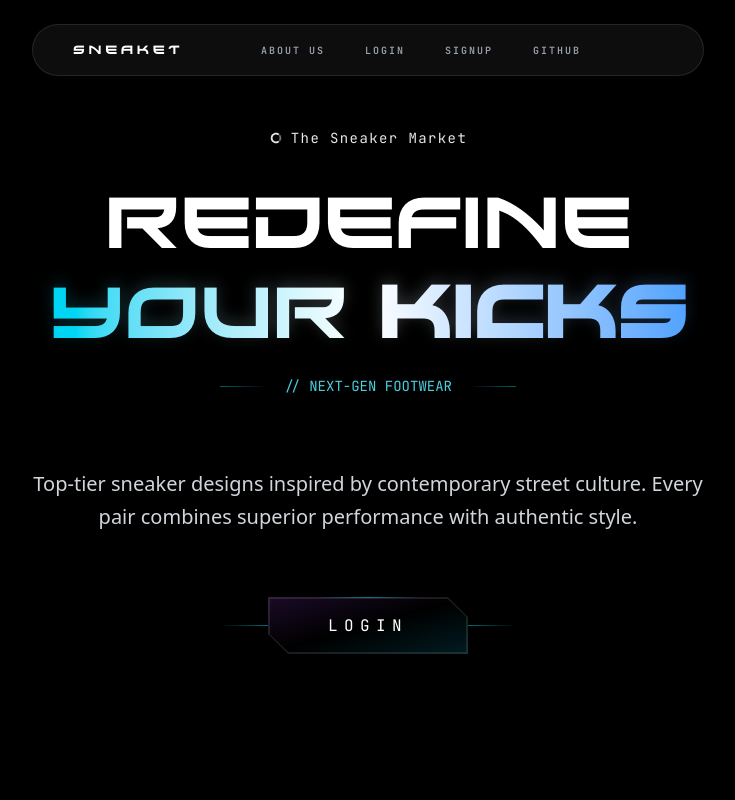
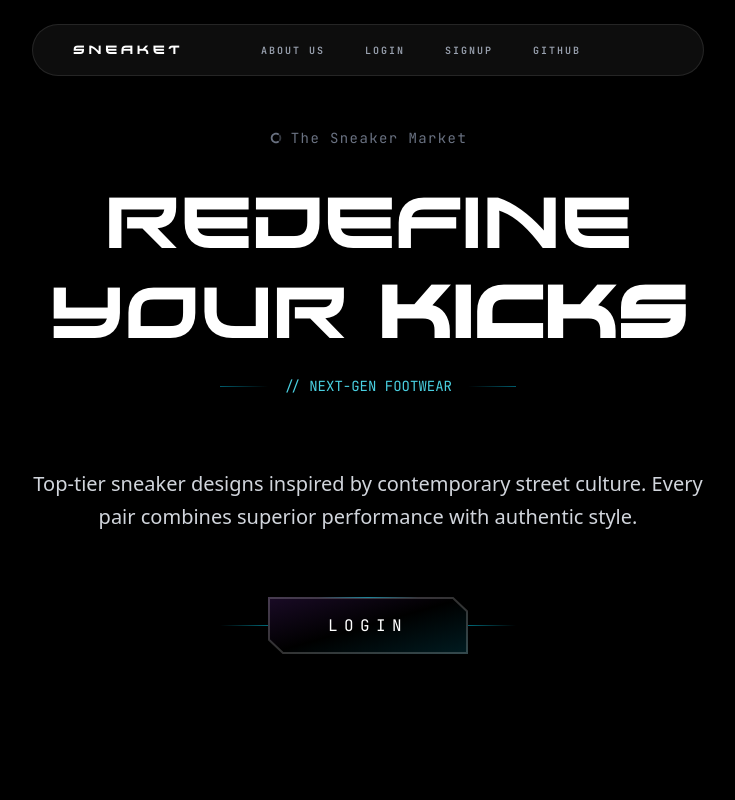
Before and after one commit to rishebss/sneaket_frontend, a React (Vite) app: page / in a window 1280 px wide. Shown: the top 800 px of the page, without its empty margins (272-1007 px from the left). Built offline with nearby package versions, Linux system fonts and the light colour scheme.

Commit message:
home page redesign

```diff
--- a/src/defaultcomponents/AboutSection.jsx
+++ b/src/defaultcomponents/AboutSection.jsx
@@ -34,16 +34,32 @@ export default function AboutSection() {
 
   return (
     <section className="bg-transparent py-20 md:py-40 relative overflow-hidden">
-      <div className="container mx-auto max-w-7xl px-6 relative z-10">
+      <motion.div
+        initial={{ opacity: 0, y: 50, rotate: -2 }}
+        whileInView={{ opacity: 1, y: 0, rotate: 0 }}
+        viewport={{ once: true, amount: 0.15 }}
+        transition={{
+          duration: 1.2,
+          ease: [0.16, 1, 0.3, 1],
+          opacity: { duration: 0.8 }
+        }}
+        className="container mx-auto max-w-7xl px-6 relative z-10"
+      >
         {/* Header */}
         <div className="text-center mb-20">
-          <div className="inline-flex items-center gap-3 mb-6">
+          <motion.div
+            initial={{ opacity: 0, scale: 0.9 }}
+            whileInView={{ opacity: 1, scale: 1 }}
+            viewport={{ once: true }}
+            transition={{ duration: 0.6 }}
+            className="inline-flex items-center gap-3 mb-6"
+          >
             <div className="h-px w-8 bg-gradient-to-r from-transparent to-blue-500/50" />
             <span className="text-xs md:text-xl font-mono text-cyan-400 uppercase tracking-[0.3em] whitespace-nowrap">
               Why sneaket
             </span>
             <div className="h-px w-8 bg-gradient-to-l from-transparent to-blue-500/50" />
-          </div>
+          </motion.div>
 
 
           <p className="text-center mt-0 text-gray-400 max-w-2xl mx-auto text-sm md:text-base leading-relaxed mb-12">
@@ -53,8 +69,15 @@ export default function AboutSection() {
 
         {/* Bento Cards Grid */}
         <div className="grid grid-cols-1 md:grid-cols-3 gap-8">
-          {cards.map((card) => (
-            <div key={card.id} className="group relative">
+          {cards.map((card, index) => (
+            <motion.div
+              key={card.id}
+              initial={{ opacity: 0, y: 30 }}
+              whileInView={{ opacity: 1, y: 0 }}
+              viewport={{ once: true }}
+              transition={{ duration: 0.5, delay: index * 0.1 }}
+              className="group relative"
+            >
               {/* Main Card Container */}
               <div className="relative h-full bg-gradient-to-br from-transparent to-gray-500/15 backdrop-blur-3xl border border-white/5 p-8 overflow-hidden transition-all duration-700 hover:bg-white/[0.03] hover:border-white/10">
 
@@ -88,10 +111,10 @@ export default function AboutSection() {
                 {/* Hover Glow Background */}
                 <div className="absolute inset-0 bg-gradient-to-br from-transparent via-transparent to-white/5 opacity-0 group-hover:opacity-100 transition-opacity duration-700" />
               </div>
-            </div>
+            </motion.div>
           ))}
         </div>
-      </div>
+      </motion.div>
     </section>
   );
 }
--- a/src/defaultcomponents/DefaultHero.jsx
+++ b/src/defaultcomponents/DefaultHero.jsx
@@ -10,7 +10,7 @@ export default function Hero() {
       <div className="relative z-10 flex flex-col items-center justify-center px-6 sm:px-12 lg:px-24 pt-32 pb-12">
 
         <div className="mb-8 flex items-center justify-start gap-3">
-          <span className="text-[12px] sm:text-sm text-gray-200 tracking-widest font-mono flex items-center gap-2">
+          <span className="text-[12px] sm:text-sm text-gray-500 tracking-widest font-mono flex items-center gap-2">
             <CgOpenCollective />
             The Sneaker Market
           </span>
@@ -22,12 +22,10 @@ export default function Hero() {
             <h1 className="text-3xl sm:text-5xl md:text-7xl lg:text-7xl font-sneaket text-white mb-2 leading-tight">
               <span className="block">Redefine</span>
               <span className="relative inline-block">
-                <span className="bg-gradient-to-r from-cyan-400 via-white to-blue-400 bg-clip-text text-transparent">
+                <span className="bg-white bg-clip-text text-transparent">
                   YOUR <span className="font-black">KICKS</span>
                 </span>
-                <span className="absolute -top-1 left-0 bg-gradient-to-r from-cyan-400 via-white to-blue-400 bg-clip-text text-transparent opacity-20 blur-sm">
-                  YOUR <span className="font-black">KICKS</span>
-                </span>
+
               </span>
             </h1>
           </div>
@@ -54,38 +52,61 @@ export default function Hero() {
         <div className="flex items-center justify-center">
           <Link to="/login" className="group relative flex items-center">
             {/* Left Connecting Line */}
-            <div className="w-8 sm:w-12 h-px bg-gradient-to-r from-transparent to-cyan-400/50 group-hover:to-cyan-400 transition-all duration-300" />
+            <div className="w-6 sm:w-12 h-px bg-gradient-to-r from-transparent to-cyan-400/50 group-hover:to-cyan-400 transition-all duration-300" />
 
-            {/* Main Button Body */}
-            <div
-              className="relative px-12 py-4 bg-gradient-to-br from-purple-500/15 via-transparent to-cyan-500/15 backdrop-blur-3xl transition-all duration-500 hover:bg-white/[0.05] min-w-[200px] text-center overflow-hidden"
-              style={{ clipPath: 'polygon(0% 0%, calc(100% - 20px) 0%, 100% 20px, 100% 100%, 20px 100%, 0% calc(100% - 20px))' }}
-            >
-              {/* SVG Border Overlay to follow the clipped path */}
-              <svg className="absolute inset-0 w-full h-full pointer-events-none" viewBox="0 0 200 60" preserveAspectRatio="none">
+            {/* Main Button Container */}
+            <div className="relative group transition-all duration-500 hover:scale-[1.02]">
+              {/* Clipped Background */}
+              <div
+                className="relative px-8 py-3 sm:px-12 sm:py-4 bg-gradient-to-br from-purple-500/15 via-transparent to-cyan-500/15 backdrop-blur-3xl min-w-[160px] sm:min-w-[200px] text-center overflow-hidden"
+                style={{ clipPath: 'polygon(0% 0%, calc(100% - 15px) 0%, 100% 15px, 100% 100%, 15px 100%, 0% calc(100% - 15px))' }}
+              >
+                {/* Background Glow (Inside) */}
+                <div className="absolute inset-0 bg-cyan-500/0 group-hover:bg-cyan-500/5 transition-colors duration-700" />
+
+                {/* Content */}
+                <span className="relative z-10 text-white font-mono text-sm sm:text-base tracking-[0.4em] uppercase">
+                  Login
+                </span>
+              </div>
+
+              {/* SVG Border Overlay (Outside clip-path to remain visible) */}
+              <svg
+                className="absolute inset-0 w-full h-full pointer-events-none overflow-visible"
+                viewBox="0 0 200 60"
+                preserveAspectRatio="none"
+              >
                 <path
-                  d="M 1,1 L 180,1 L 199,20 L 199,59 L 20,59 L 1,40 Z"
+                  d="M 1,1 L 185,1 L 199,15 L 199,59 L 15,59 L 1,45 Z"
                   fill="none"
-                  className="stroke-white/10 group-hover:stroke-cyan-500/40 transition-colors duration-500"
+                  className="stroke-white/20 group-hover:stroke-cyan-500/50 transition-colors duration-500"
                   strokeWidth="2"
+                  vectorEffect="non-scaling-stroke"
+                />
+
+                {/* Enhanced Corner Highlights */}
+                <path
+                  d="M 185,1 L 199,15"
+                  fill="none"
+                  className="stroke-purple-500 opacity-0 group-hover:opacity-100 transition-opacity duration-500"
+                  strokeWidth="3"
+                  vectorEffect="non-scaling-stroke"
+                />
+                <path
+                  d="M 1,45 L 15,59"
+                  fill="none"
+                  className="stroke-cyan-500 opacity-0 group-hover:opacity-100 transition-opacity duration-500"
+                  strokeWidth="3"
                   vectorEffect="non-scaling-stroke"
                 />
               </svg>
 
-
               {/* Top Edge Highlight */}
               <div className="absolute top-0 left-1/4 right-1/4 h-px bg-gradient-to-r from-transparent via-cyan-400/50 to-transparent" />
-
-              <span className="relative z-10 text-white font-mono text-sm sm:text-base tracking-[0.4em] uppercase">
-                Login
-              </span>
-
-              {/* Background Glow (Inside) */}
-              <div className="absolute inset-0 bg-cyan-500/0 group-hover:bg-cyan-500/5 transition-colors duration-700 -z-10" />
             </div>
 
             {/* Right Connecting Line */}
-            <div className="w-8 sm:w-12 h-px bg-gradient-to-l from-transparent to-cyan-400/50 group-hover:to-cyan-400 transition-all duration-300" />
+            <div className="w-6 sm:w-12 h-px bg-gradient-to-l from-transparent to-cyan-400/50 group-hover:to-cyan-400 transition-all duration-300" />
           </Link>
         </div>
 
```
